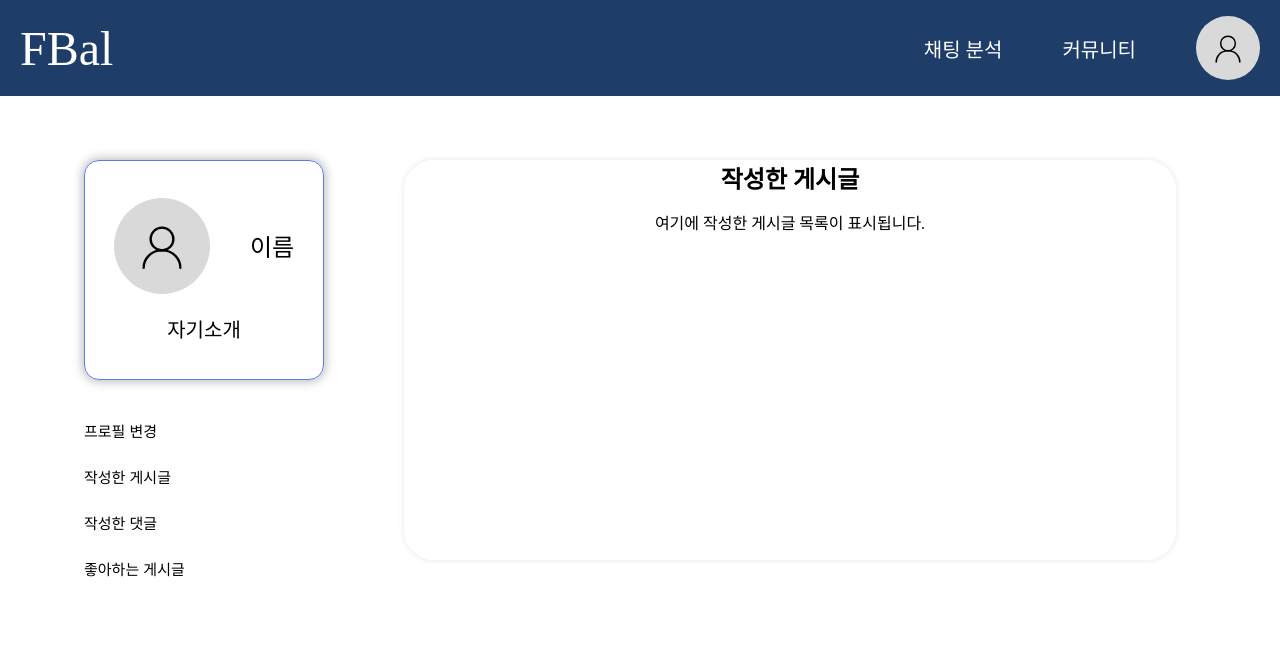
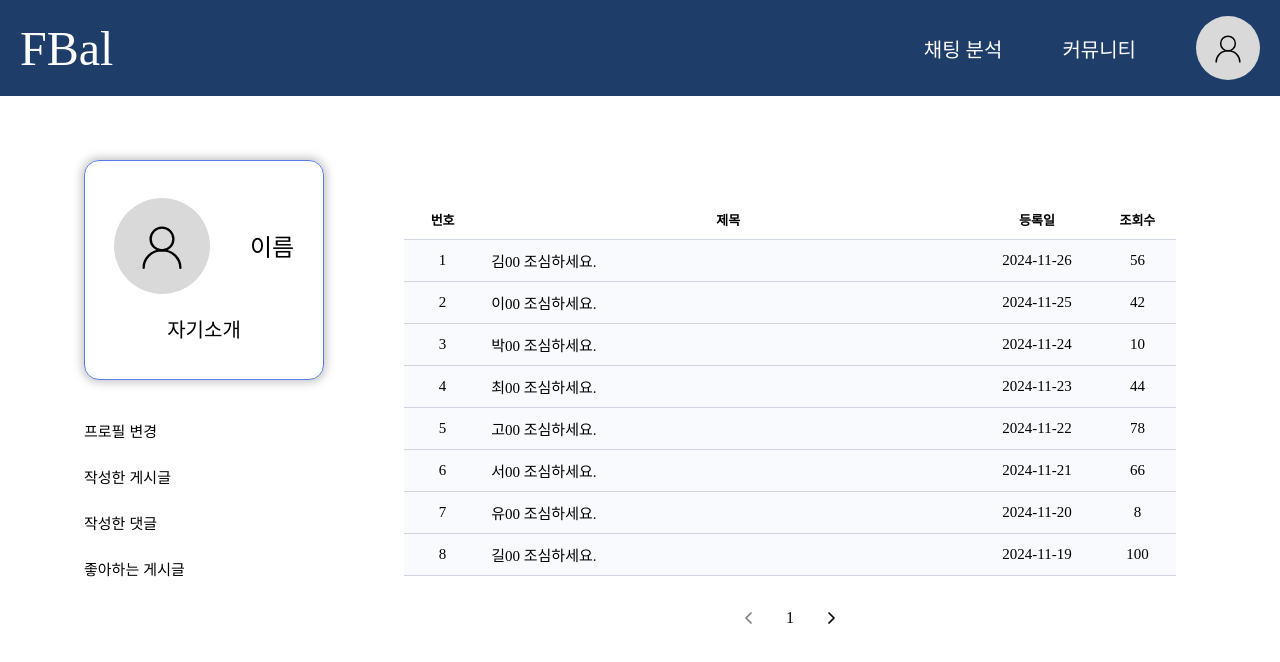
Before and after one commit to FBaI-hack/FBaI_Frontend, a React (Create React App) app: page /mypage in a window 1280 px wide. Both pictures are taken after a click on the button "작성한 게시글". Shown: the top 662 px of the page. Built offline with nearby package versions, Linux system fonts and the light colour scheme.

Commit message:
feat: 작성한 게시글 페이지 추가

```diff
--- a/src/pages/Posts.js
+++ b/src/pages/Posts.js
@@ -1,10 +1,82 @@
-import React from "react";
+import React, { useState } from "react";
+import { ReactComponent as LeftArrow } from "../assets/icons/arrow_left.svg";
+import { ReactComponent as RightArrow } from "../assets/icons/arrow_right.svg";
+import "../styles/Posts.css";
+
+const dummyPosts = [
+  { id: 1, title: "김00 조심하세요.", date: "2024-11-26", views: 56 },
+  { id: 2, title: "이00 조심하세요.", date: "2024-11-25", views: 42 },
+  { id: 3, title: "박00 조심하세요.", date: "2024-11-24", views: 10 },
+  { id: 4, title: "최00 조심하세요.", date: "2024-11-23", views: 44 },
+  { id: 5, title: "고00 조심하세요.", date: "2024-11-22", views: 78 },
+  { id: 6, title: "서00 조심하세요.", date: "2024-11-21", views: 66 },
+  { id: 7, title: "유00 조심하세요.", date: "2024-11-20", views: 8 },
+  { id: 8, title: "길00 조심하세요.", date: "2024-11-19", views: 100 },
+  { id: 9, title: "임00 조심하세요.", date: "2024-11-18", views: 30 },
+  { id: 10, title: "권00 조심하세요.", date: "2024-11-17", views: 2 },
+];
+
+const POSTS_PER_PAGE = 8;
 
 function Posts() {
+  const [currentPage, setCurrentPage] = useState(1);
+
+  const totalPages = Math.ceil(dummyPosts.length / POSTS_PER_PAGE);
+
+  const handlePrevPage = () => {
+    if (currentPage > 1) setCurrentPage((prev) => prev - 1);
+  };
+
+  const handleNextPage = () => {
+    if (currentPage < totalPages) setCurrentPage((prev) => prev + 1);
+  };
+
+  const currentPosts = dummyPosts
+    .slice()
+    .sort((a, b) => new Date(b.date) - new Date(a.date)) // 최신순 정렬
+    .slice((currentPage - 1) * POSTS_PER_PAGE, currentPage * POSTS_PER_PAGE);
+
   return (
-    <div className="content-body">
-      <h2>작성한 게시글</h2>
-      <p>여기에 작성한 게시글 목록이 표시됩니다.</p>
+    <div className="posts-content-body">
+      <table className="posts-table">
+        <thead className="posts-table-thead">
+          <tr>
+            <th>번호</th>
+            <th>제목</th>
+            <th>등록일</th>
+            <th>조회수</th>
+          </tr>
+        </thead>
+        <tbody className="posts-table-tbody">
+          {currentPosts.map((post, index) => (
+            <tr key={post.id}>
+              <td>{(currentPage - 1) * POSTS_PER_PAGE + index + 1}</td>
+              <td className="posts-table-tbody-title">{post.title}</td>
+              <td>{post.date}</td>
+              <td>{post.views}</td>
+            </tr>
+          ))}
+        </tbody>
+      </table>
+      <div className="posts-pagination">
+        <button
+          className="posts-pagination-arrow"
+          onClick={handlePrevPage}
+          disabled={currentPage === 1}
+        >
+          <LeftArrow className="posts-arrow-icon" />
+        </button>
+        <span className="posts-pagination-info">
+          {currentPage}
+        </span>
+        <button
+          className="posts-pagination-arrow"
+          onClick={handleNextPage}
+          disabled={currentPage === totalPages}
+        >
+          <RightArrow className="posts-arrow-icon" />
+        </button>
+      </div>
     </div>
   );
 }
--- /dev/null
+++ b/src/styles/Posts.css
@@ -0,0 +1,101 @@
+.posts-content-body {
+    display: flex;
+    flex-direction: column;
+    align-items: center;
+    width: 772px;
+    height: 400px;
+    margin: auto;
+    margin-top: 40px;
+}
+
+.posts-table {
+    width: 100%;
+    border-collapse: collapse;
+}
+
+.posts-table-thead {
+    font-size: 13px;
+    font-weight: 500;
+    background-color: var(--white);
+}
+
+.posts-table-tbody {
+    font-size: 15px;
+    font-weight: 500;
+    background-color: var(--light_blue_10);
+    cursor: pointer;
+}
+
+.posts-table th,
+.posts-table td {
+    padding: 10px;
+    text-align: center;
+    border-bottom: 1px solid var(--gray_blue_30);
+}
+
+/* 번호 열 스타일 */
+.posts-table th:nth-child(1),
+.posts-table td:nth-child(1) {
+    width: 10%;
+}
+
+/* 타이틀 열 스타일 */
+.posts-table td:nth-child(2) {
+    text-align: left; /* 텍스트 왼쪽 정렬 */
+    /* width: 50%; 타이틀 열의 너비를 더 크게 설정 */
+}
+
+/* 등록일 열 스타일 */
+.posts-table th:nth-child(3),
+.posts-table td:nth-child(3) {
+    width: 16%; /* 등록일 열 너비 */
+    padding-right: 10px; /* 오른쪽 여백 추가 */
+}
+
+/* 조회수 열 스타일 */
+.posts-table th:nth-child(4),
+.posts-table td:nth-child(4) {
+    width: 10%; /* 조회수 열 너비 */
+    padding-right: 10px; /* 오른쪽 여백 추가 */
+}
+
+.posts-table-tbody-title {
+    padding-left: 10px;
+}
+
+.posts-pagination {
+    display: flex;
+    justify-content: center;
+    align-items: center;
+    margin-top: 20px;
+}
+
+.posts-pagination-arrow {
+    background: none;
+    border: none;
+    cursor: pointer;
+    padding: 10px;
+    display: flex;
+    align-items: center;
+    justify-content: center;
+    transition: transform 0.2s ease;
+}
+
+.posts-pagination-arrow:disabled {
+    opacity: 0.5;
+    cursor: not-allowed;
+}
+
+.posts-pagination-arrow:hover:not(:disabled) {
+    transform: scale(1.2);
+}
+
+.posts-arrow-icon {
+    width: 24px;
+    height: 24px;
+}
+
+.posts-pagination-info {
+    margin: 0 15px;
+    font-size: 16px;
+}
```
